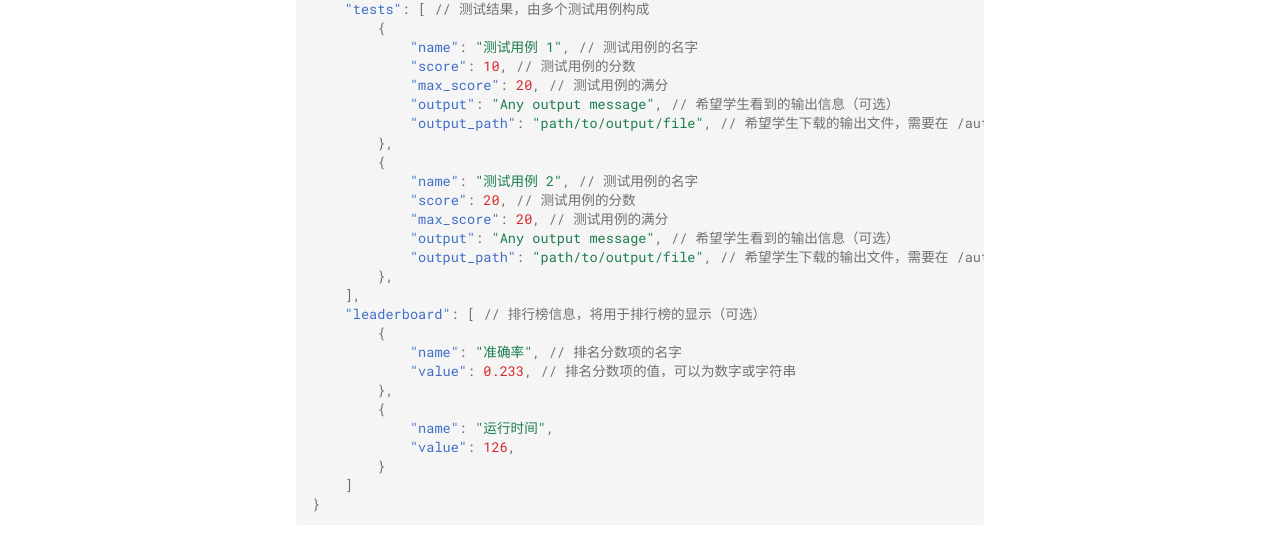
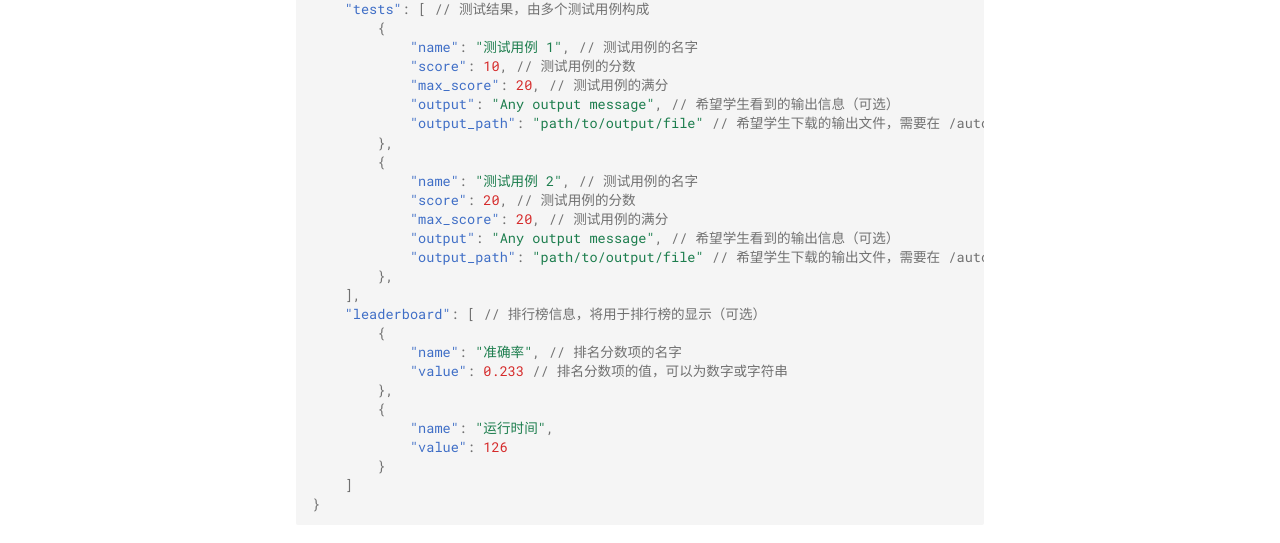
Before and after one commit to howardlau1999/autograder-docs, an MkDocs documentation site: the page built from docs/docker-image-specification.md, in a window 1280 px wide and 1220 px high. Shown: the part 420-963 px from the top of the window. Built offline with MkDocs 1.6.1 and Material for MkDocs 9.7.7, drawn with Linux system fonts in a browser that asks for light colours; comment, search, counter and statistics services are not loaded.

Commit message:
*: update

```diff
--- a/docs/docker-image-specification.md
+++ b/docs/docker-image-specification.md
@@ -12,24 +12,24 @@
             "score": 10, // 测试用例的分数
             "max_score": 20, // 测试用例的满分
             "output": "Any output message", // 希望学生看到的输出信息（可选）
-            "output_path": "path/to/output/file", // 希望学生下载的输出文件，需要在 /autograder/results/outputs 目录下（可选）
+            "output_path": "path/to/output/file" // 希望学生下载的输出文件，需要在 /autograder/results/outputs 目录下（可选）
         },
         {
             "name": "测试用例 2", // 测试用例的名字
             "score": 20, // 测试用例的分数
             "max_score": 20, // 测试用例的满分
             "output": "Any output message", // 希望学生看到的输出信息（可选）
-            "output_path": "path/to/output/file", // 希望学生下载的输出文件，需要在 /autograder/results/outputs 目录下（可选）
+            "output_path": "path/to/output/file" // 希望学生下载的输出文件，需要在 /autograder/results/outputs 目录下（可选）
         },
     ],
     "leaderboard": [ // 排行榜信息，将用于排行榜的显示（可选）
         {
             "name": "准确率", // 排名分数项的名字
-            "value": 0.233, // 排名分数项的值，可以为数字或字符串
+            "value": 0.233 // 排名分数项的值，可以为数字或字符串
         },
         {
             "name": "运行时间",
-            "value": 126,
+            "value": 126
         }
     ]
 }
```
